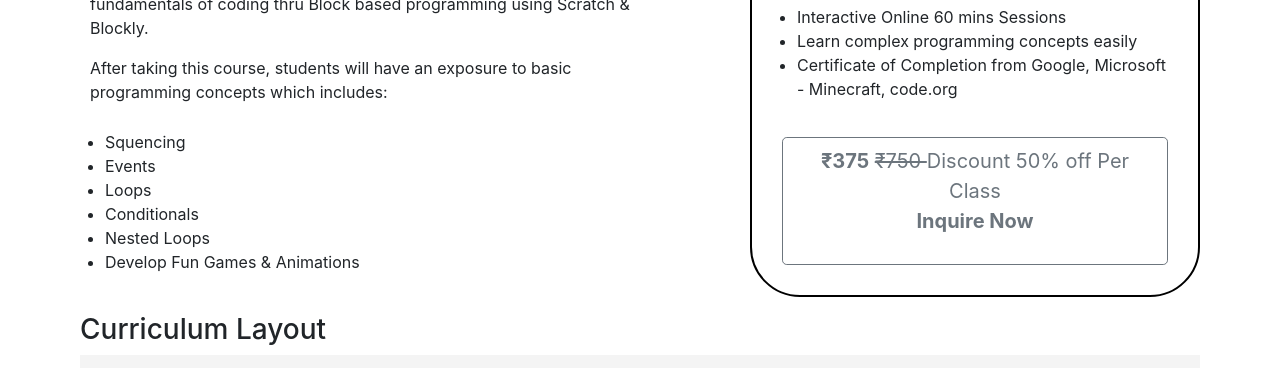
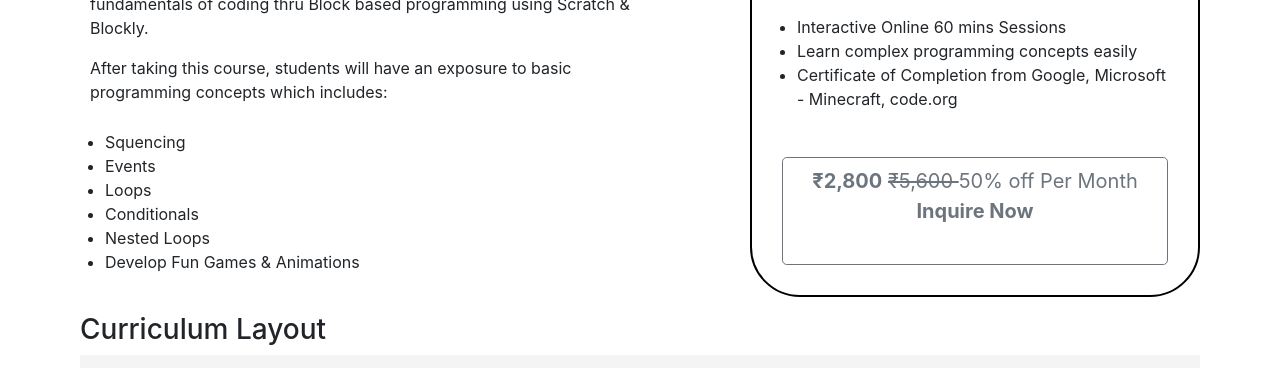
Before and after one commit to mcherag/stem, a plain HTML site: page KickStart.html in a window 1280 px wide. Shown: the part 404-772 px from the top of the page. Drawn offline with nearby package versions, Linux system fonts and the light colour scheme.

Commit message:
Update KickStart.html

```diff
--- a/KickStart.html
+++ b/KickStart.html
@@ -325,7 +325,7 @@
         <li>Certificate of Completion from Google, Microsoft - Minecraft, code.org</li>
       </ul>
 
-      <a class="btn btn-lg btn-outline-secondary btn-block" href="index.html#inquire"><strong>₹375</strong> <strike> ₹750 </strike> Discount 50% off Per Class<br> <b>Inquire Now</b></a>
+      <a class="btn btn-lg btn-outline-secondary btn-block" href="index.html#inquire"><strong>₹2,800</strong> <strike> ₹5,600 </strike> 50% off Per Month<br> <b>Inquire Now</b></a>
     </div>
   </div>
 
```
